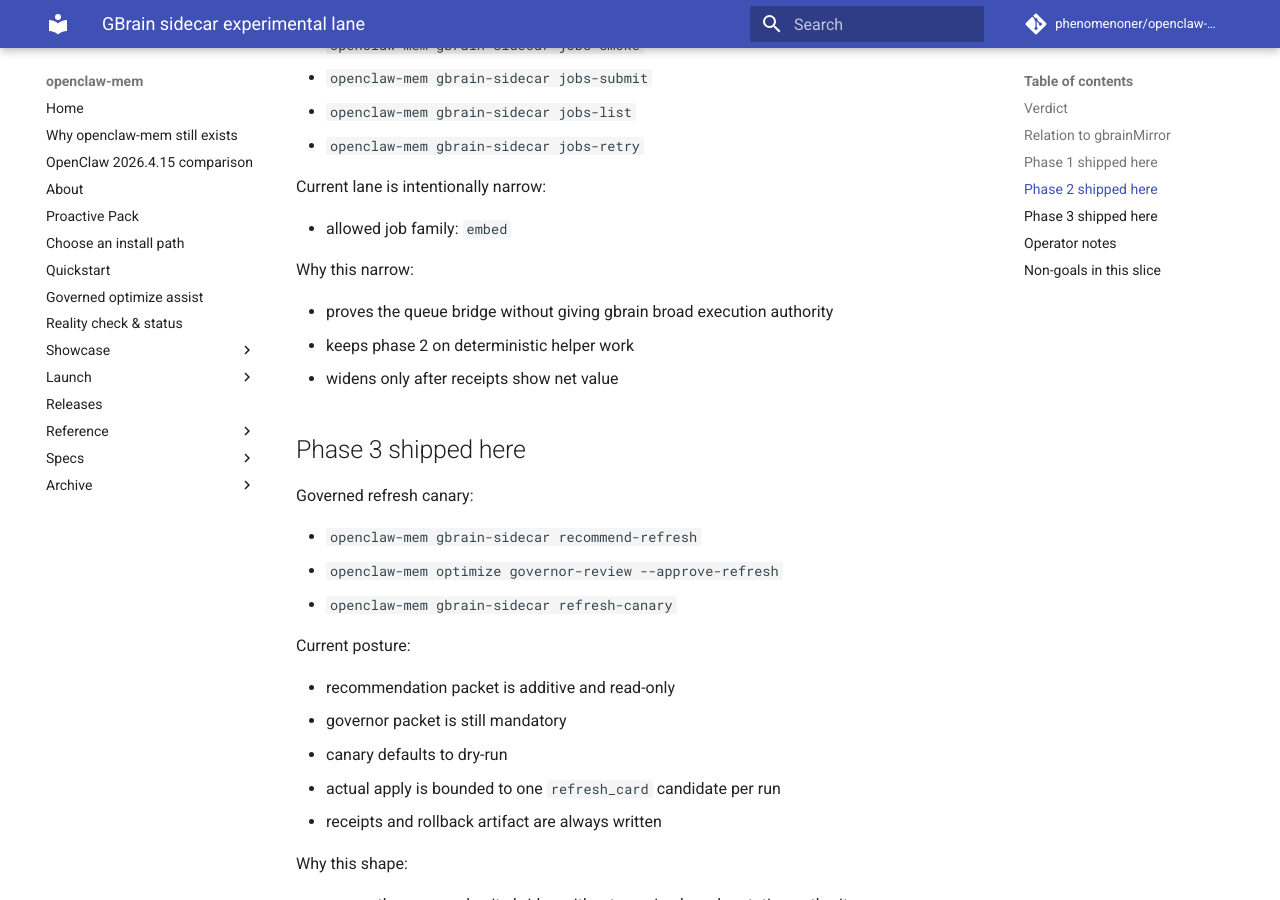
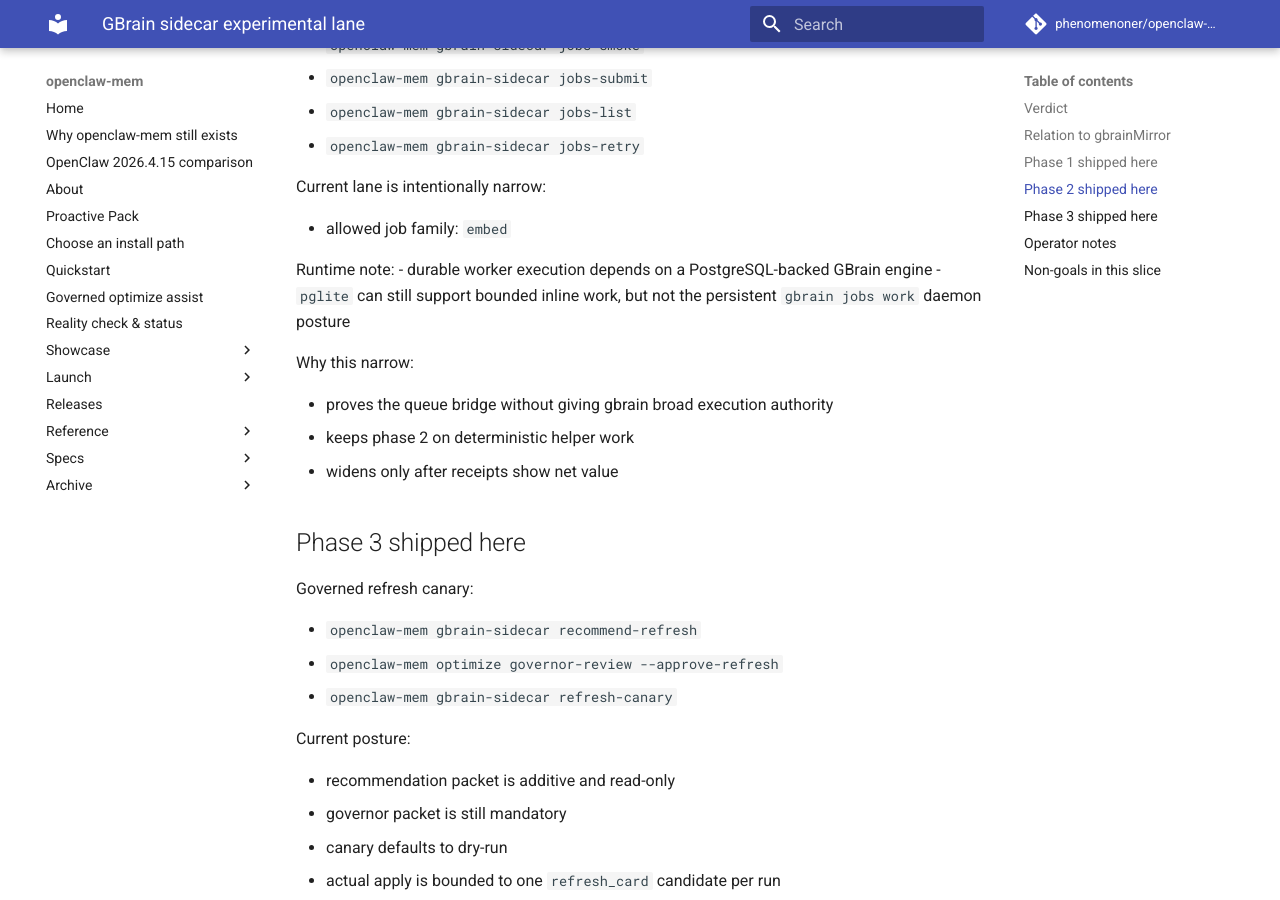
Before and after one commit to phenomenoner/openclaw-mem, an MkDocs documentation site: the page built from docs/experimental/gbrain-sidecar/README.md, in a window 1280 px wide and 900 px high, scrolled down 1494 px. Built offline with MkDocs 1.6.1 and Material for MkDocs 9.7.7, drawn with Linux system fonts in a browser that asks for light colours; comment, search, counter and statistics services are not loaded.

Commit message:
docs: clarify gbrain sidecar postgres worker posture

```diff
--- a/docs/experimental/gbrain-sidecar/README.md
+++ b/docs/experimental/gbrain-sidecar/README.md
@@ -58,6 +58,10 @@ Current lane is intentionally narrow:
 
 - allowed job family: `embed`
 
+Runtime note:
+- durable worker execution depends on a PostgreSQL-backed GBrain engine
+- `pglite` can still support bounded inline work, but not the persistent `gbrain jobs work` daemon posture
+
 Why this narrow:
 
 - proves the queue bridge without giving gbrain broad execution authority
```
Also changed, not shown: skills/gbrain-sidecar.ops.md (+4 -0 lines).
